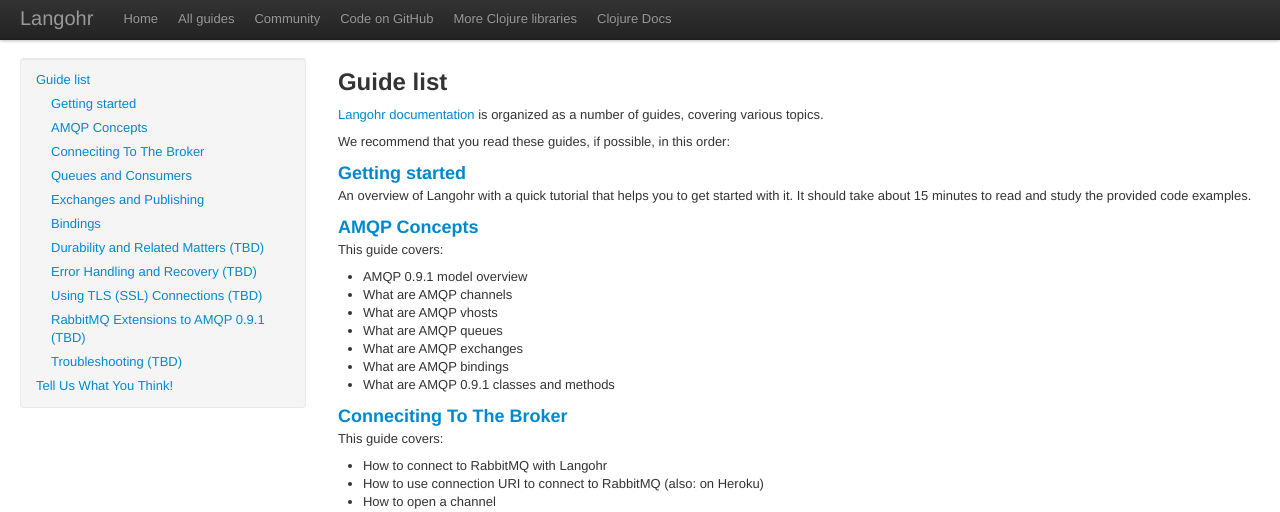
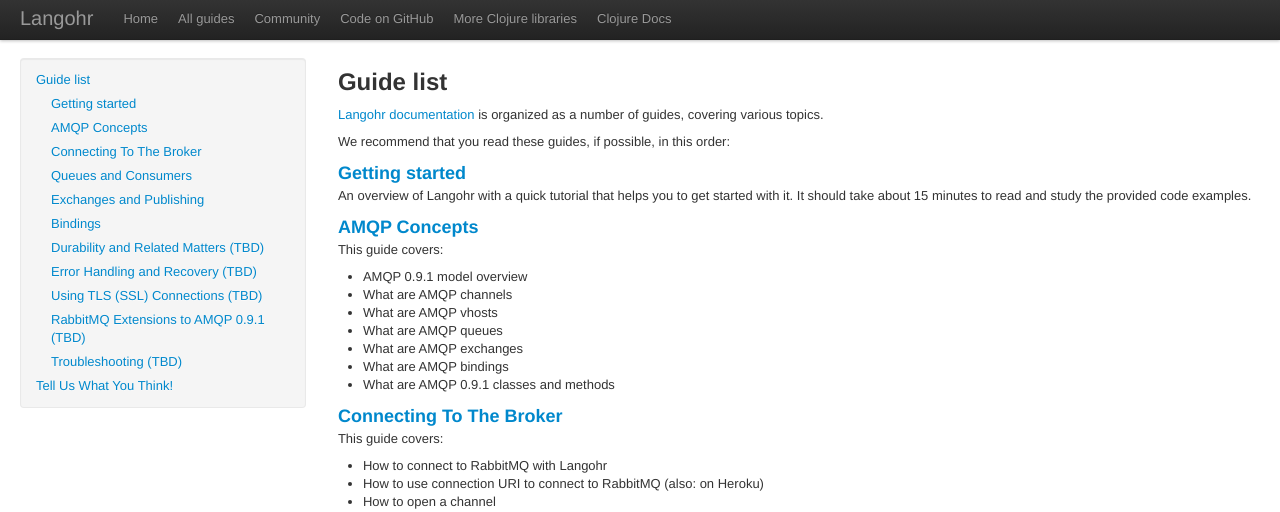
Before and after one commit to glorphindale/langohr.docs, a Jekyll site: the page built from articles/guides.md, in a window 1280 px wide. Shown: the top 512 px of the page. Built offline with Jekyll 4.4.1, drawn with Linux system fonts in a browser that asks for light colours; some web fonts are replaced; Markdown is read by kramdown in place of the engine named in the settings.

Commit message:
Fix typo in title
I reviewed the whole document, but didn't find anything else.

```diff
--- a/articles/guides.md
+++ b/articles/guides.md
@@ -30,7 +30,7 @@
 
 
 
-### [Conneciting To The Broker](/articles/connecting.html)
+### [Connecting To The Broker](/articles/connecting.html)
 
 This guide covers:
 
```
